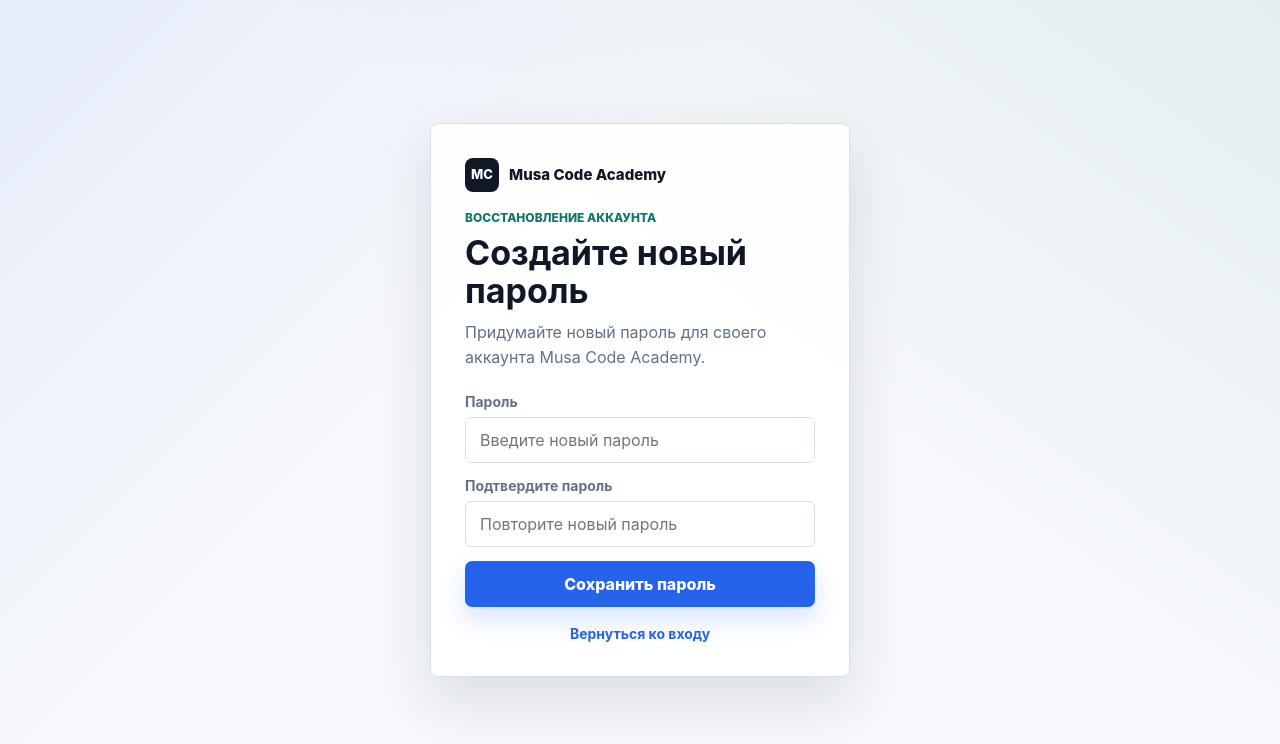
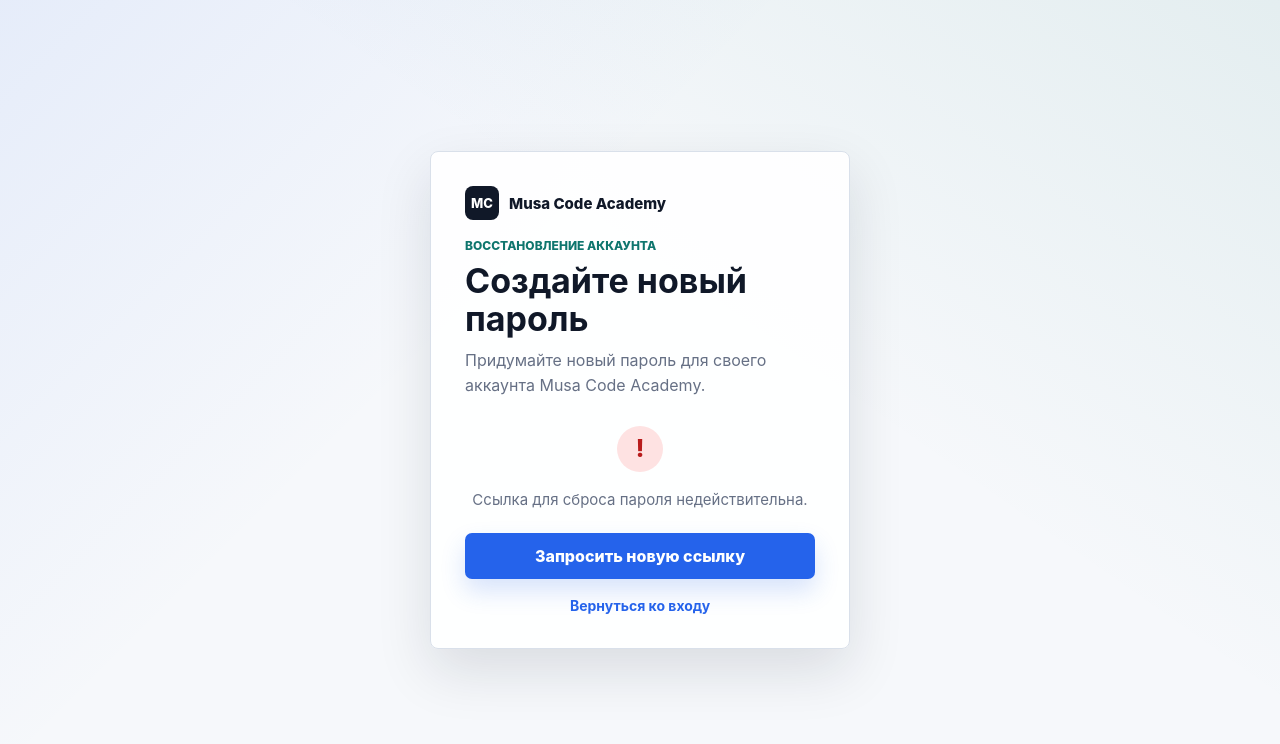
Before and after one commit to gitmskhl/MusaCodeAcademy, a FastAPI app: template app/templates/reset-password.html in a window 1280 px wide. Shown: the top 744 px of the page. Run offline with FastAPI, Linux system fonts and the light colour scheme; the template is opened without the code that fills it, so the values that code supplies are empty; parts of the project's set-up code (start-up, migrations or seed data) failed here and were passed over.

Commit message:
Add reset password endpoints

```diff
--- /dev/null
+++ b/app/static/css/reset-password.css
@@ -0,0 +1,90 @@
+.form[hidden],
+.loading-state[hidden],
+.invalid-link-state[hidden] {
+    display: none;
+}
+
+.loading-state {
+    display: flex;
+    min-height: 112px;
+    align-items: center;
+    justify-content: center;
+    gap: 12px;
+    color: var(--muted);
+    font-size: 15px;
+    font-weight: 700;
+}
+
+.loading-state p,
+.invalid-link-state p {
+    margin: 0;
+}
+
+.loading-spinner {
+    width: 22px;
+    height: 22px;
+    border: 3px solid #dbeafe;
+    border-top-color: var(--primary);
+    border-radius: 50%;
+    animation: reset-link-spinner 700ms linear infinite;
+}
+
+.invalid-link-state {
+    padding-top: 4px;
+    text-align: center;
+}
+
+.invalid-link-icon {
+    display: flex;
+    width: 46px;
+    height: 46px;
+    align-items: center;
+    justify-content: center;
+    margin: 0 auto 16px;
+    border-radius: 50%;
+    color: #b91c1c;
+    background: #fee2e2;
+    font-size: 24px;
+    font-weight: 800;
+}
+
+.invalid-link-state p {
+    color: var(--muted);
+    font-size: 15px;
+    line-height: 1.55;
+}
+
+.button-link {
+    display: inline-flex;
+    width: 100%;
+    min-height: 46px;
+    align-items: center;
+    justify-content: center;
+    margin-top: 22px;
+    padding: 0 18px;
+    border-radius: 7px;
+    color: #ffffff;
+    background: var(--primary);
+    box-shadow: 0 12px 24px rgba(37, 99, 235, 0.18);
+    font-weight: 800;
+    transition: background 160ms ease, box-shadow 160ms ease, transform 160ms ease;
+}
+
+.button-link:hover {
+    color: #ffffff;
+    background: var(--primary-dark);
+    box-shadow: 0 14px 28px rgba(37, 99, 235, 0.22);
+    transform: translateY(-1px);
+}
+
+@keyframes reset-link-spinner {
+    to {
+        transform: rotate(360deg);
+    }
+}
+
+@media (prefers-reduced-motion: reduce) {
+    .loading-spinner {
+        animation-duration: 1400ms;
+    }
+}
--- a/app/static/js/reset-password.js
+++ b/app/static/js/reset-password.js
@@ -2,6 +2,47 @@ const form = document.querySelector("#reset-password-form");
 const password = form.querySelector("#password");
 const passwordConfirm = form.querySelector("#password-confirm");
 const message = document.querySelector("#form-message");
+const loadingState = document.querySelector("#loading-state");
+const invalidLinkState = document.querySelector("#invalid-link-state");
+const invalidLinkMessage = document.querySelector("#invalid-link-message");
+
+const INVALID_LINK_MESSAGE = "Ссылка для сброса пароля недействительна или срок ее действия истек.";
+
+function showForm() {
+    loadingState.hidden = true;
+    invalidLinkState.hidden = true;
+    form.hidden = false;
+}
+
+function showInvalidLink(text) {
+    loadingState.hidden = true;
+    form.hidden = true;
+    invalidLinkMessage.textContent = text;
+    invalidLinkState.hidden = false;
+}
+
+async function verifyResetToken() {
+    const token = new URLSearchParams(window.location.search).get("token");
+
+    if (!token || !token.trim()) {
+        showInvalidLink("Ссылка для сброса пароля недействительна.");
+        return;
+    }
+
+    try {
+        const response = await fetch(
+            `/api/auth/reset-password/verify?${new URLSearchParams({ token })}`
+        );
+
+        if (!response.ok) {
+            throw new Error("Password reset token verification failed");
+        }
+
+        showForm();
+    } catch (error) {
+        showInvalidLink(INVALID_LINK_MESSAGE);
+    }
+}
 
 function showError(text) {
     message.textContent = text;
@@ -37,3 +78,5 @@ form.addEventListener("submit", (event) => {
 
     // TODO: Save the new password when backend integration is implemented.
 });
+
+verifyResetToken();
--- a/app/templates/reset-password.html
+++ b/app/templates/reset-password.html
@@ -5,6 +5,7 @@
     <meta name="viewport" content="width=device-width, initial-scale=1.0">
     <title>Создайте новый пароль | Musa Code Academy</title>
     <link rel="stylesheet" href="{{url_for('static', path='css/login.css')}}">
+    <link rel="stylesheet" href="{{url_for('static', path='css/reset-password.css')}}">
     <script defer src="{{url_for('static', path='js/reset-password.js')}}"></script>
 </head>
 <body>
@@ -19,9 +20,20 @@
             <h1 id="reset-password-title">Создайте новый пароль</h1>
             <p class="lead">Придумайте новый пароль для своего аккаунта Musa Code Academy.</p>
 
+            <div class="loading-state" id="loading-state" role="status" aria-live="polite">
+                <span class="loading-spinner" aria-hidden="true"></span>
+                <p>Проверка ссылки...</p>
+            </div>
+
+            <div class="invalid-link-state" id="invalid-link-state" role="alert" hidden>
+                <div class="invalid-link-icon" aria-hidden="true">!</div>
+                <p id="invalid-link-message"></p>
+                <a class="button-link" href="/forgot-password">Запросить новую ссылку</a>
+            </div>
+
             <div class="message" id="form-message" role="status" aria-live="polite"></div>
 
-            <form class="form" id="reset-password-form" novalidate>
+            <form class="form" id="reset-password-form" novalidate hidden>
                 <div class="field">
                     <label for="password">Пароль</label>
                     <input id="password" type="password" name="password" placeholder="Введите новый пароль" autocomplete="new-password" required aria-describedby="form-message">
```
Also changed, not shown: app/api/routers/auth.py (+9 -2 lines), app/schemas/auth.py (+6 -1 lines), app/services/auth.py (+15 -0 lines), tests/api/test_auth.py (+96 -0 lines), tests/services/test_auth.py (+49 -0 lines).
